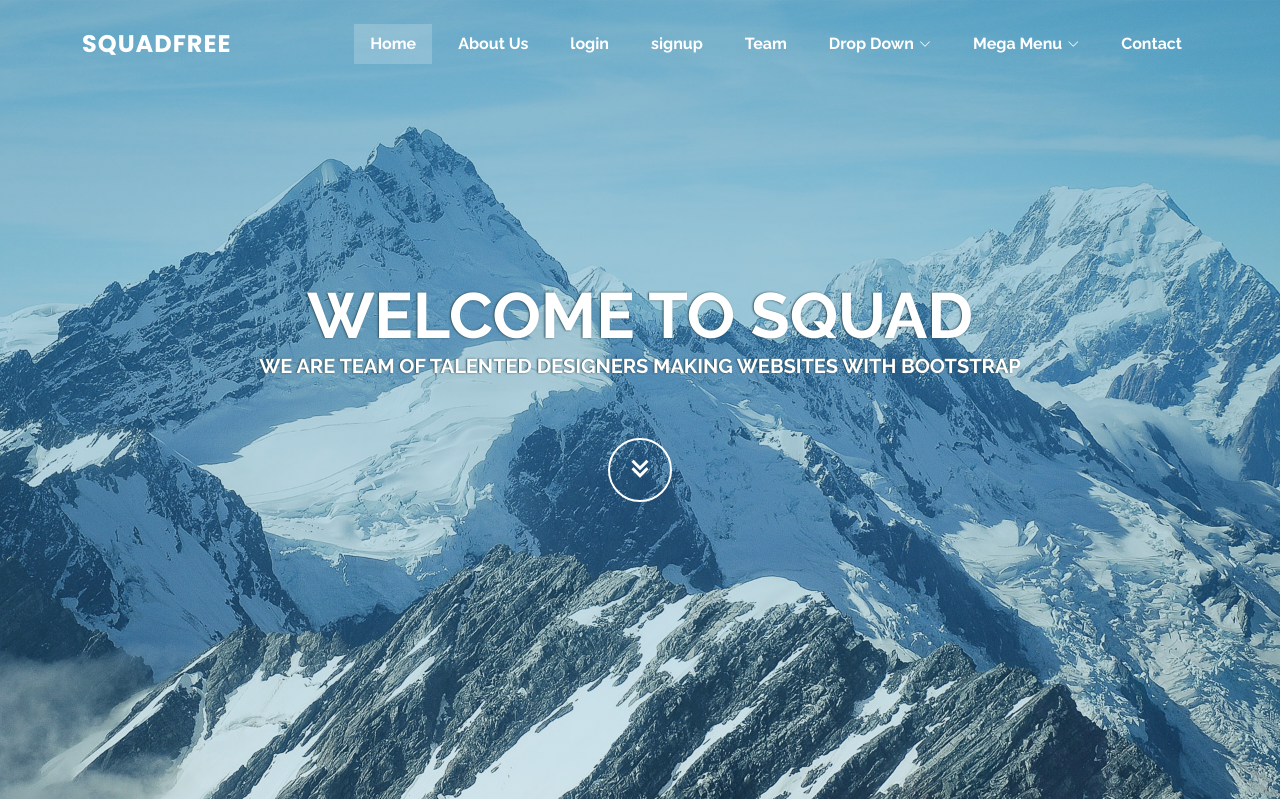
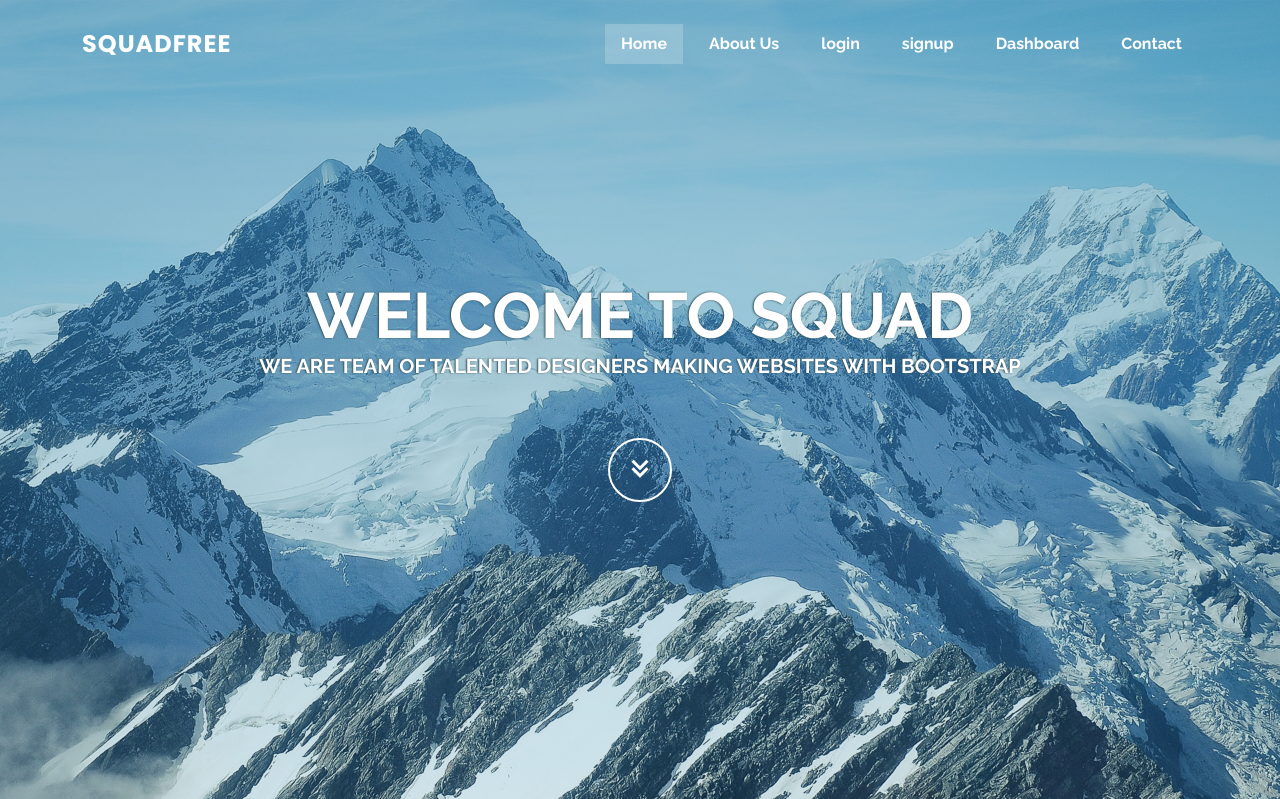
Before and after one commit to ShoaibShoukat2/deliverywebsite, a Django app: page / in a window 1280 px wide. Shown: the top 799 px of the page. Run offline with Django 4.2, Linux system fonts and the light colour scheme; some libraries are stand-ins or nearby versions.

Commit message:
add dashboard tag

```diff
--- a/core/settings.py
+++ b/core/settings.py
@@ -26,8 +26,9 @@ SECRET_KEY = 'django-insecure-gpg$e9$kg%#4qbc+_frwswqcrjo=6ahszi%78s-81&p(0%fs!3
 # SECURITY WARNING: don't run with debug turned on in production!
 DEBUG = True
 
-ALLOWED_HOSTS = ['shoaibshoukat987.pythonanywhere.com']
+ALLOWED_HOSTS = []
 
+# 'shoaibshoukat987.pythonanywhere.com'
 
 
 # Application definition
--- a/templates/index.html
+++ b/templates/index.html
@@ -55,57 +55,7 @@
           <li><a class="nav-link scrollto" href="#about">About Us</a></li>
           <li><a class="nav-link scrollto" href="/login">login</a></li>
           <li><a class="nav-link scrollto" href="/signup">signup</a></li>
-          <li><a class="nav-link scrollto" href="#team">Team</a></li>
-          <li class="dropdown"><a href="#"><span>Drop Down</span> <i class="bi bi-chevron-down"></i></a>
-            <ul>
-              <li><a href="#">Drop Down 1</a></li>
-              <li class="dropdown"><a href="#"><span>Deep Drop Down</span> <i class="bi bi-chevron-right"></i></a>
-                <ul>
-                  <li><a href="#">Deep Drop Down 1</a></li>
-                  <li><a href="#">Deep Drop Down 2</a></li>
-                  <li><a href="#">Deep Drop Down 3</a></li>
-                  <li><a href="#">Deep Drop Down 4</a></li>
-                  <li><a href="#">Deep Drop Down 5</a></li>
-                </ul>
-              </li>
-              <li><a href="#">Drop Down 2</a></li>
-              <li><a href="#">Drop Down 3</a></li>
-              <li><a href="#">Drop Down 4</a></li>
-            </ul>
-          </li>
-          <li class="dropdown megamenu"><a href="#"><span>Mega Menu</span> <i class="bi bi-chevron-down"></i></a>
-            <ul>
-              <li>
-                <strong>Column 1</strong>
-                <a href="#">Column 1 link 1</a>
-                <a href="#">Column 1 link 2</a>
-                <a href="#">Column 1 link 3</a>
-              </li>
-              <li>
-                <strong>Column 2</strong>
-                <a href="#">Column 2 link 1</a>
-                <a href="#">Column 2 link 2</a>
-                <a href="#">Column 3 link 3</a>
-              </li>
-              <li>
-                <strong>Column 3</strong>
-                <a href="#">Column 3 link 1</a>
-                <a href="#">Column 3 link 2</a>
-                <a href="#">Column 3 link 3</a>
-              </li>
-              <li>
-                <strong>Column 4</strong>
-                <a href="#">Column 4 link 1</a>
-                <a href="#">Column 4 link 2</a>
-                <a href="#">Column 4 link 3</a>
-              </li>
-              <li>
-                <strong>Column 5</strong>
-                <a href="#">Column 5 link 1</a>
-                <a href="#">Column 5 link 2</a>
-                <a href="#">Column 5 link 3</a>
-              </li>
-            </ul>
+          <li><a class="nav-link scrollto" href="#team">Dashboard</a></li>
           </li>
           <li><a class="nav-link scrollto" href="#contact">Contact</a></li>
         </ul>
```
